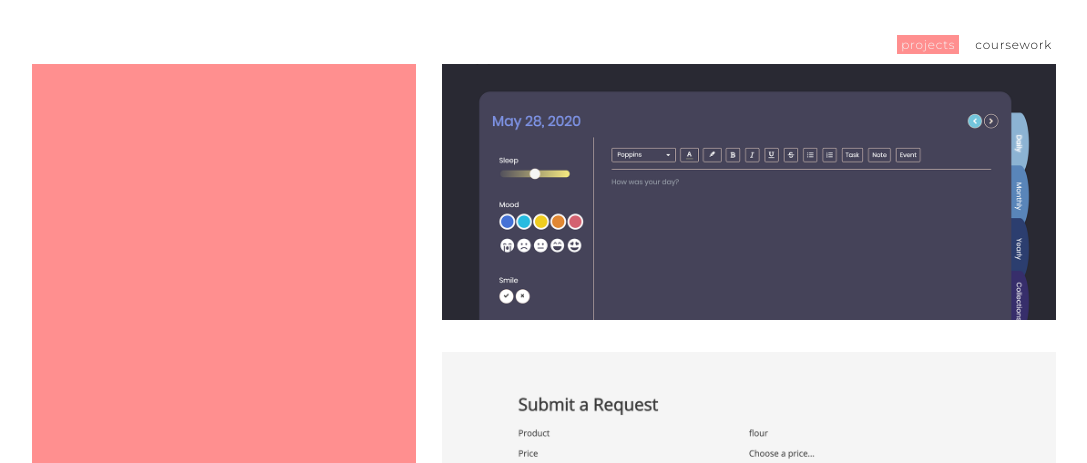
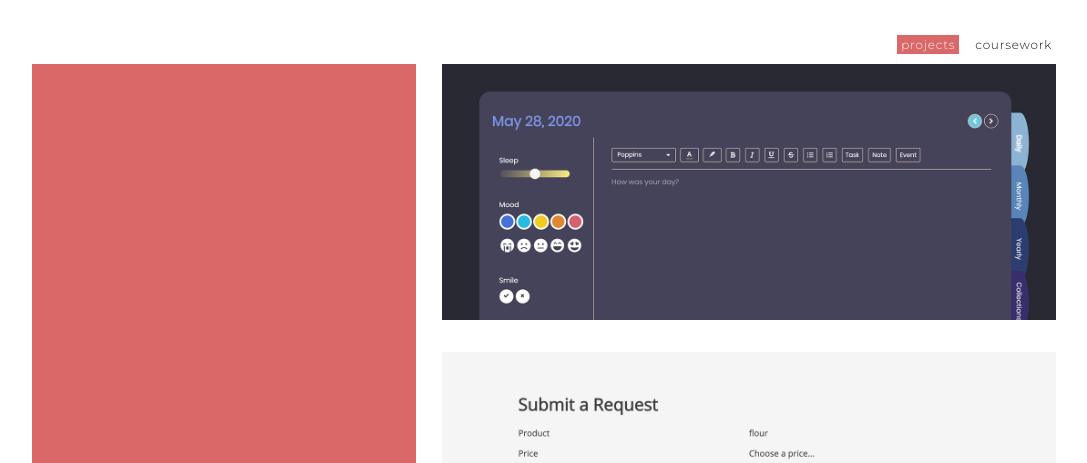
Before and after one commit to maoivy/maoivy.github.io, a Gatsby site: page / in a window 1280 px wide. Shown: the top 463 px of the page, without its empty margins (96-1183 px from the left). Built offline with nearby package versions, Linux system fonts and the light colour scheme; Gatsby itself is replaced by a stand-in of ours.

Commit message:
change color

```diff
--- a/src/styles/global.css
+++ b/src/styles/global.css
@@ -1,7 +1,7 @@
 @import url("https://fonts.googleapis.com/css2?family=Montserrat:wght@300&family=Poppins:wght@700&display=swap");
 
 :root {
-  --accent: #ff8f8f;
+  --accent: #db6868;
   --accent-text: #f5f5f5;
   --highlight: #8ca9e0;
   --background: #ffffff;
```
